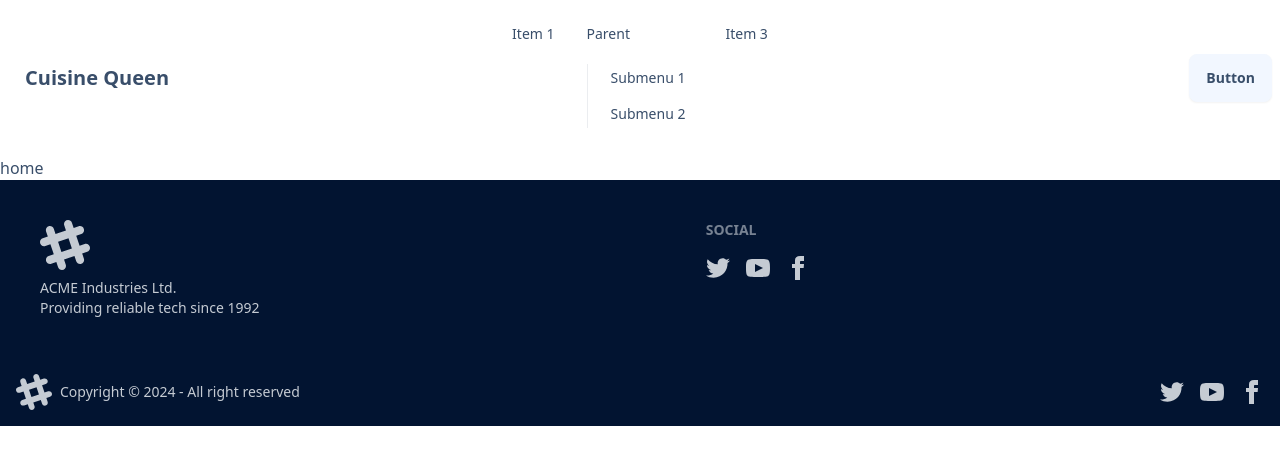
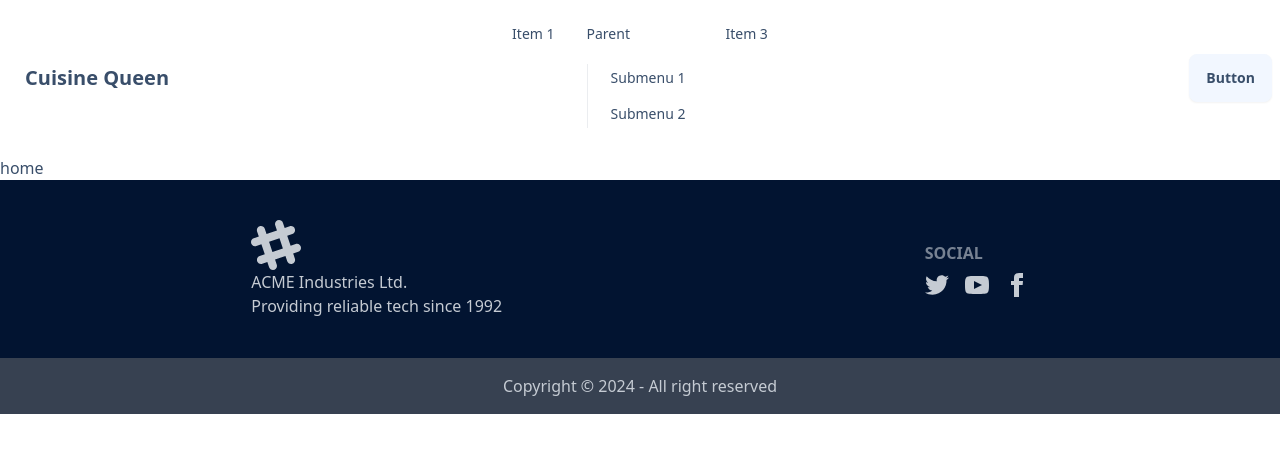
Before and after one commit to anupamahalder/Restaurant-Management-Client-Side, a React (Vite) app: page / in a window 1280 px wide. Shown: the top 464 px of the page. Built offline with nearby package versions, Linux system fonts and the light colour scheme.

Commit message:
Added footer with dynamic year in copyright

```diff
--- a/src/Pages/Shared/Footer.jsx
+++ b/src/Pages/Shared/Footer.jsx
@@ -1,10 +1,12 @@
 import React from 'react';
 
 const Footer = () => {
+    const myDate = new Date();
+    const myYear = myDate.getFullYear();
     return (
-        <div>
-            <footer className="footer p-10 bg-neutral text-neutral-content">
-                <aside>
+        <footer className=''>
+            <div className="flex justify-around items-center p-10 bg-neutral text-neutral-content">
+                <aside className='bg-'>
                     <svg width="50" height="50" viewBox="0 0 24 24" xmlns="http://www.w3.org/2000/svg" fillRule="evenodd" clipRule="evenodd" className="fill-current"><path d="M22.672 15.226l-2.432.811.841 2.515c.33 1.019-.209 2.127-1.23 2.456-1.15.325-2.148-.321-2.463-1.226l-.84-2.518-5.013 1.677.84 2.517c.391 1.203-.434 2.542-1.831 2.542-.88 0-1.601-.564-1.86-1.314l-.842-2.516-2.431.809c-1.135.328-2.145-.317-2.463-1.229-.329-1.018.211-2.127 1.231-2.456l2.432-.809-1.621-4.823-2.432.808c-1.355.384-2.558-.59-2.558-1.839 0-.817.509-1.582 1.327-1.846l2.433-.809-.842-2.515c-.33-1.02.211-2.129 1.232-2.458 1.02-.329 2.13.209 2.461 1.229l.842 2.515 5.011-1.677-.839-2.517c-.403-1.238.484-2.553 1.843-2.553.819 0 1.585.509 1.85 1.326l.841 2.517 2.431-.81c1.02-.33 2.131.211 2.461 1.229.332 1.018-.21 2.126-1.23 2.456l-2.433.809 1.622 4.823 2.433-.809c1.242-.401 2.557.484 2.557 1.838 0 .819-.51 1.583-1.328 1.847m-8.992-6.428l-5.01 1.675 1.619 4.828 5.011-1.674-1.62-4.829z"></path></svg>
                     <p>ACME Industries Ltd.<br/>Providing reliable tech since 1992</p>
                 </aside>
@@ -16,20 +18,13 @@ const Footer = () => {
                     <a><svg xmlns="http://www.w3.org/2000/svg" width="24" height="24" viewBox="0 0 24 24" className="fill-current"><path d="M9 8h-3v4h3v12h5v-12h3.642l.358-4h-4v-1.667c0-.955.192-1.333 1.115-1.333h2.885v-5h-3.808c-3.596 0-5.192 1.583-5.192 4.615v3.385z"></path></svg></a>
                     </div>
                 </nav>
-            </footer>
-            <footer className="footer items-center p-4 bg-neutral text-neutral-content">
+            </div>
+            <div className="flex justify-center text-center items-center p-4 bg-gray-700 text-neutral-content">
             <aside className="items-center grid-flow-col">
-                <svg width="36" height="36" viewBox="0 0 24 24" xmlns="http://www.w3.org/2000/svg" fillRule="evenodd" clipRule="evenodd" className="fill-current"><path d="M22.672 15.226l-2.432.811.841 2.515c.33 1.019-.209 2.127-1.23 2.456-1.15.325-2.148-.321-2.463-1.226l-.84-2.518-5.013 1.677.84 2.517c.391 1.203-.434 2.542-1.831 2.542-.88 0-1.601-.564-1.86-1.314l-.842-2.516-2.431.809c-1.135.328-2.145-.317-2.463-1.229-.329-1.018.211-2.127 1.231-2.456l2.432-.809-1.621-4.823-2.432.808c-1.355.384-2.558-.59-2.558-1.839 0-.817.509-1.582 1.327-1.846l2.433-.809-.842-2.515c-.33-1.02.211-2.129 1.232-2.458 1.02-.329 2.13.209 2.461 1.229l.842 2.515 5.011-1.677-.839-2.517c-.403-1.238.484-2.553 1.843-2.553.819 0 1.585.509 1.85 1.326l.841 2.517 2.431-.81c1.02-.33 2.131.211 2.461 1.229.332 1.018-.21 2.126-1.23 2.456l-2.433.809 1.622 4.823 2.433-.809c1.242-.401 2.557.484 2.557 1.838 0 .819-.51 1.583-1.328 1.847m-8.992-6.428l-5.01 1.675 1.619 4.828 5.011-1.674-1.62-4.829z"></path></svg>
-                <p>Copyright © 2024 - All right reserved</p>
+                <p>Copyright © {myYear} - All right reserved</p>
             </aside>
-            <nav className="grid-flow-col gap-4 md:place-self-center md:justify-self-end">
-                <a><svg xmlns="http://www.w3.org/2000/svg" width="24" height="24" viewBox="0 0 24 24" className="fill-current"><path d="M24 4.557c-.883.392-1.832.656-2.828.775 1.017-.609 1.798-1.574 2.165-2.724-.951.564-2.005.974-3.127 1.195-.897-.957-2.178-1.555-3.594-1.555-3.179 0-5.515 2.966-4.797 6.045-4.091-.205-7.719-2.165-10.148-5.144-1.29 2.213-.669 5.108 1.523 6.574-.806-.026-1.566-.247-2.229-.616-.054 2.281 1.581 4.415 3.949 4.89-.693.188-1.452.232-2.224.084.626 1.956 2.444 3.379 4.6 3.419-2.07 1.623-4.678 2.348-7.29 2.04 2.179 1.397 4.768 2.212 7.548 2.212 9.142 0 14.307-7.721 13.995-14.646.962-.695 1.797-1.562 2.457-2.549z"></path></svg>
-                </a>
-                <a><svg xmlns="http://www.w3.org/2000/svg" width="24" height="24" viewBox="0 0 24 24" className="fill-current"><path d="M19.615 3.184c-3.604-.246-11.631-.245-15.23 0-3.897.266-4.356 2.62-4.385 8.816.029 6.185.484 8.549 4.385 8.816 3.6.245 11.626.246 15.23 0 3.897-.266 4.356-2.62 4.385-8.816-.029-6.185-.484-8.549-4.385-8.816zm-10.615 12.816v-8l8 3.993-8 4.007z"></path></svg></a>
-                <a><svg xmlns="http://www.w3.org/2000/svg" width="24" height="24" viewBox="0 0 24 24" className="fill-current"><path d="M9 8h-3v4h3v12h5v-12h3.642l.358-4h-4v-1.667c0-.955.192-1.333 1.115-1.333h2.885v-5h-3.808c-3.596 0-5.192 1.583-5.192 4.615v3.385z"></path></svg></a>
-            </nav>
-            </footer>
-        </div>
+            </div>
+        </footer>
     );
 };
 
```
